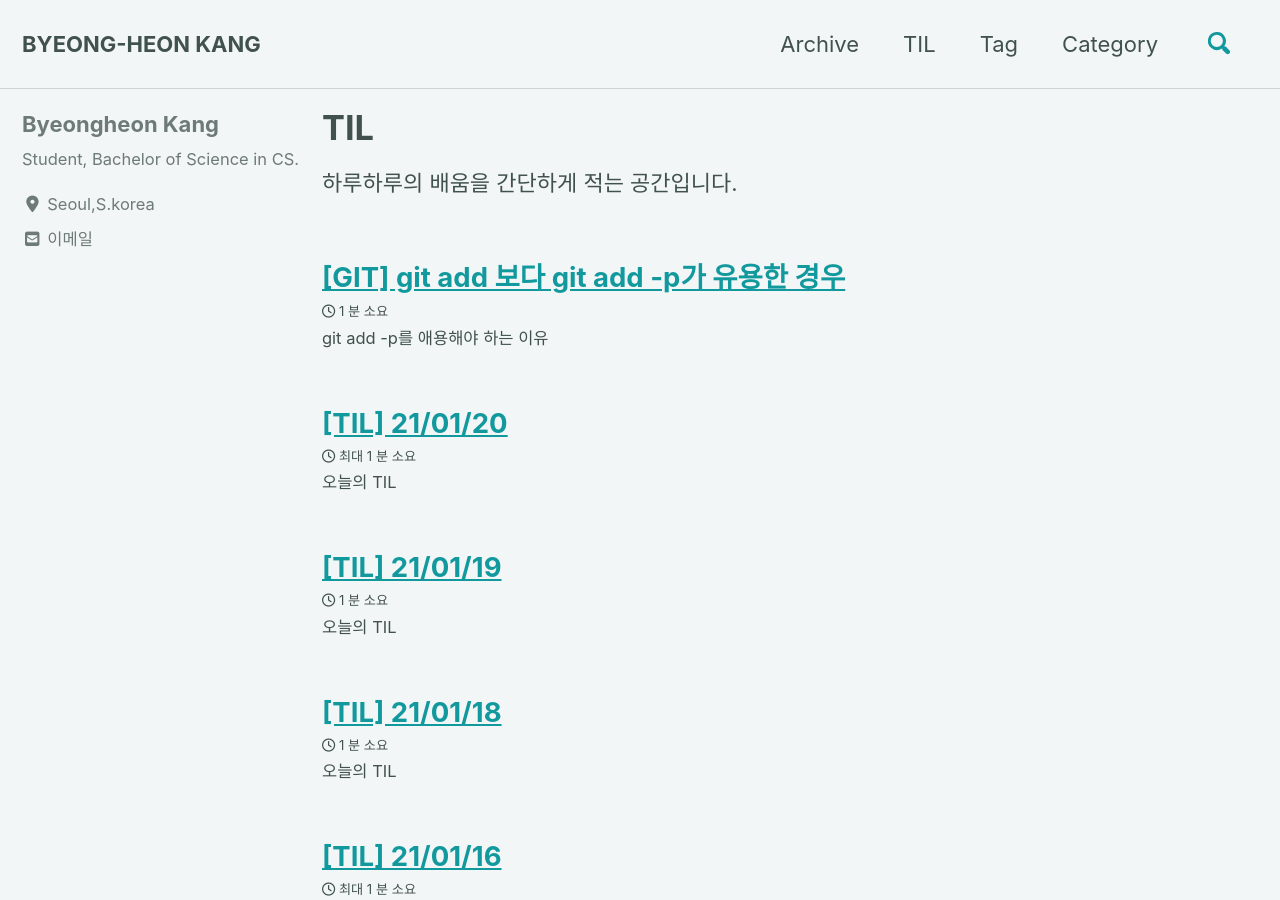
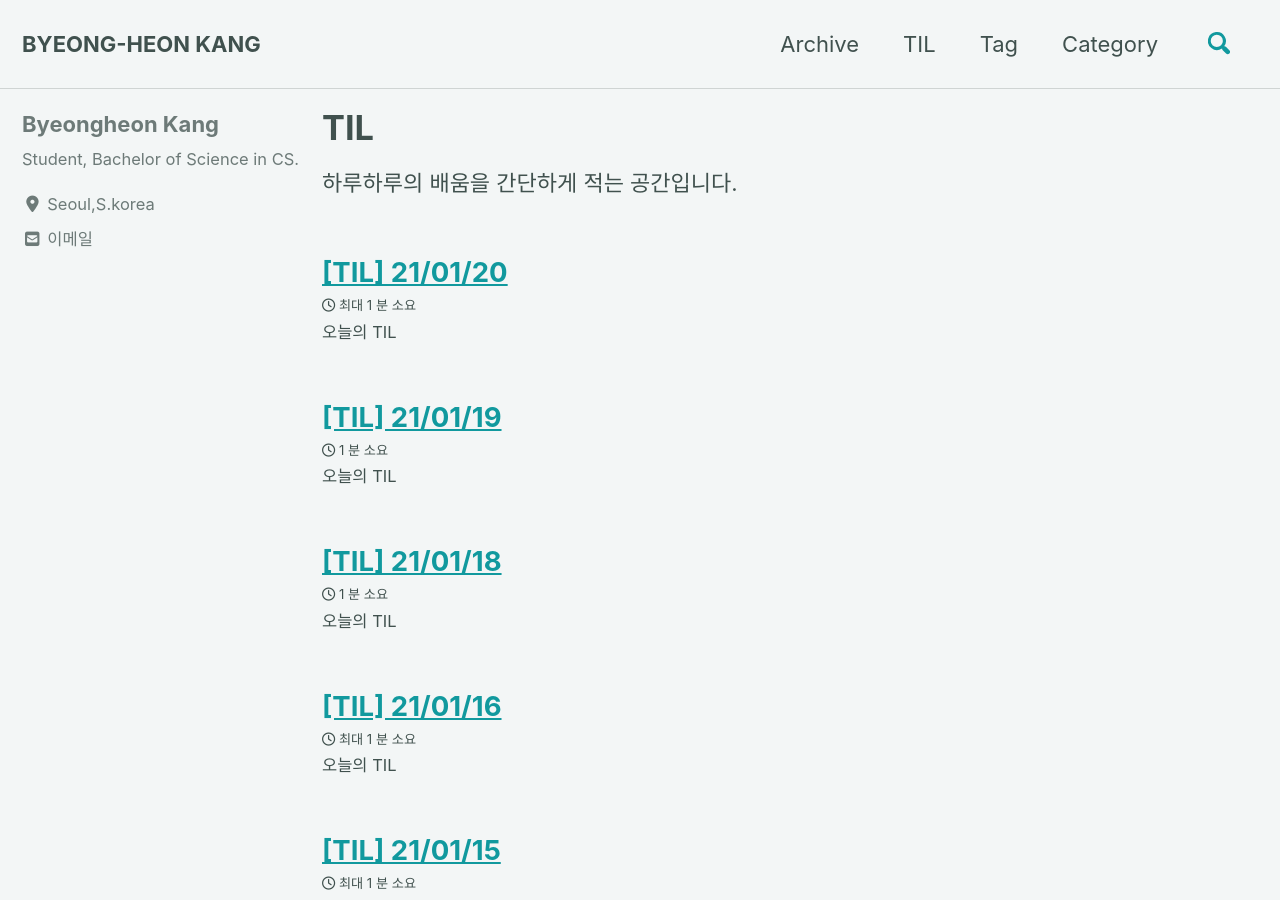
Before and after one commit to devtrail42/devtrail42.github.io, a Jekyll site: the page built from _pages/til.md, in a window 1280 px wide and 900 px high. Built offline with Jekyll 4.4.1, drawn with Linux system fonts in a browser that asks for light colours; cached includes are drawn as plain includes; nearby versions of some CDN libraries; part of the change alters nothing that is shown.

```diff
--- a/_posts/2021-01-21-git.md
+++ b/_posts/2021-01-21-git.md
@@ -1,20 +1,23 @@
 ---
 published: true
 layout: single
-title:  "[GIT] git add 보다 git add -p가 유용한 경우"
+title:  "[GIT]git add 보다 git add -p가 유용한 경우"
 header:
   overlay_image: /images/unsplash-image-1.jpg
   caption: "Photo credit: [**Unsplash**](https://unsplash.com)"
   actions:
     - label: "Learn more"
-      url: ""
+      url: "https://git-scm.com/docs/git-add"
 
-categories: [TIL]
-tags: [programmers]
+categories: [GIT]
+tags: [git]
 comments: true
 ---
 
 git add -p를 애용해야 하는 이유
+
+자세한 내용은 배너의 Learn More을 클릭해주세요.
+git add 관련 문서로 이동합니다.
 
 &nbsp;
 
```
